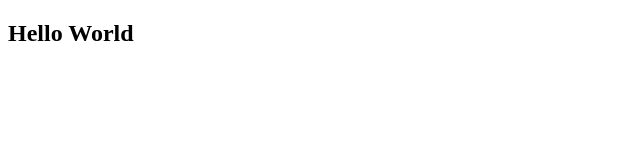
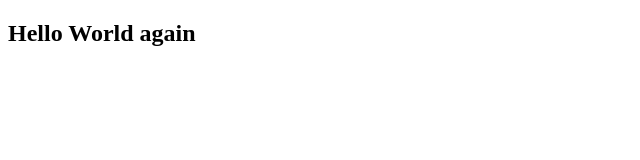
Before and after one commit to ronaldsumida/nginxrepo, a plain HTML site: page index.html in a window 1280 px wide. Shown: the whole page, without its empty margins (0-640 px from the left). Drawn offline with Linux system fonts and the light colour scheme.

Commit message:
Another change

```diff
--- a/index.html
+++ b/index.html
@@ -6,6 +6,6 @@
     <title></title>
 </head>
 <body>
-    <h2>Hello World</h2>
+    <h2>Hello World again</h2>
 </body>
 </html>
```
